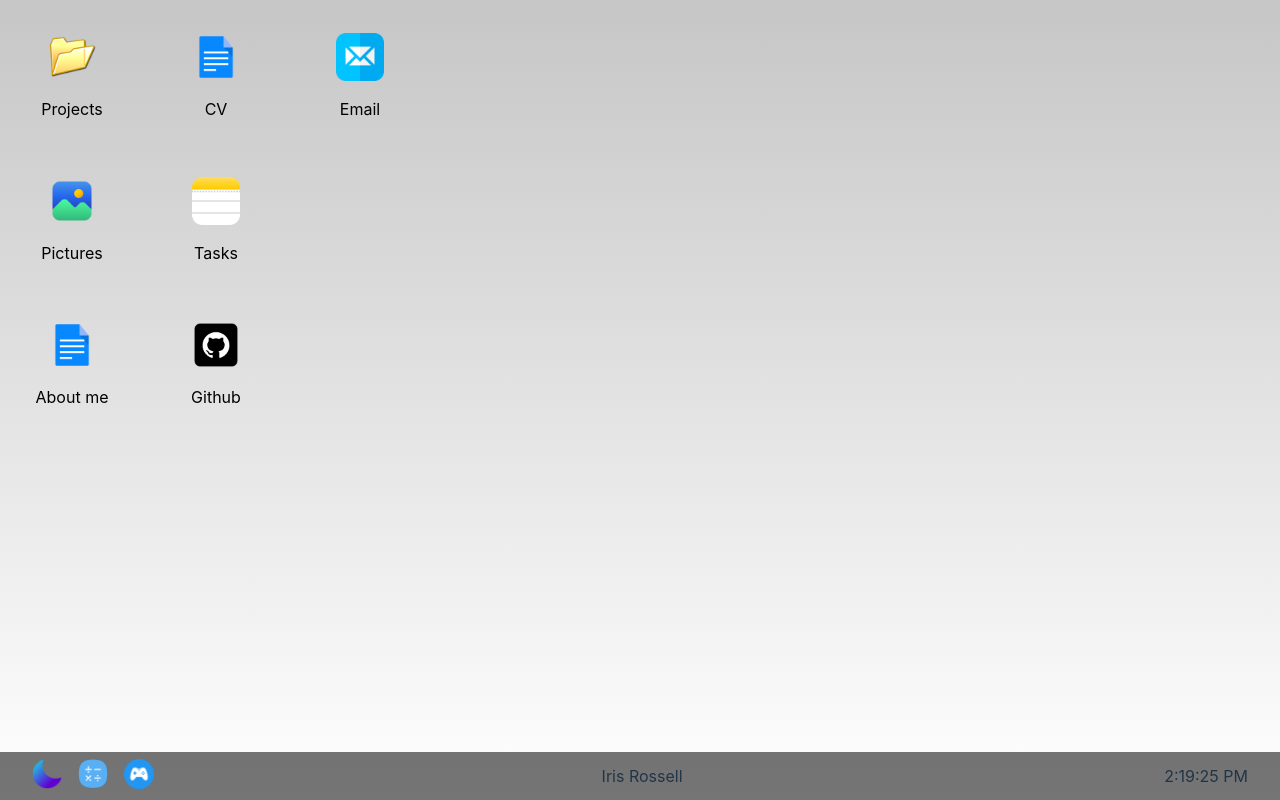
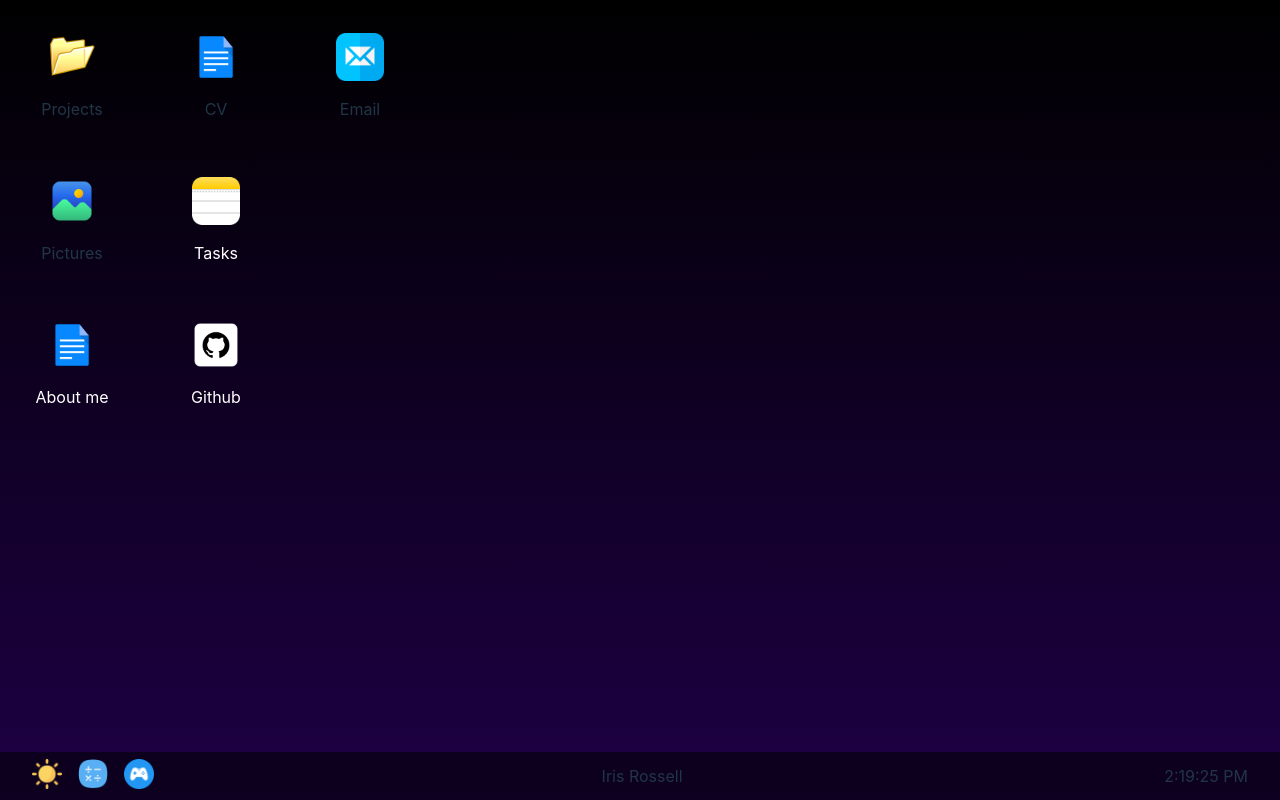
Before and after one commit to irizow/portfolio, a React (Vite) app: page / in a window 1280 px wide. Built offline with nearby package versions, Linux system fonts and the light colour scheme.

Commit message:
change to dark theme by default

```diff
--- a/src/App.jsx
+++ b/src/App.jsx
@@ -3,7 +3,7 @@ import { useState } from 'react'
 import './App.css'
 
 function App() {
-  const [darkTheme, setDarkTheme ] = useState(false)
+  const [darkTheme, setDarkTheme ] = useState(true)
 
   return (
     <>
```
